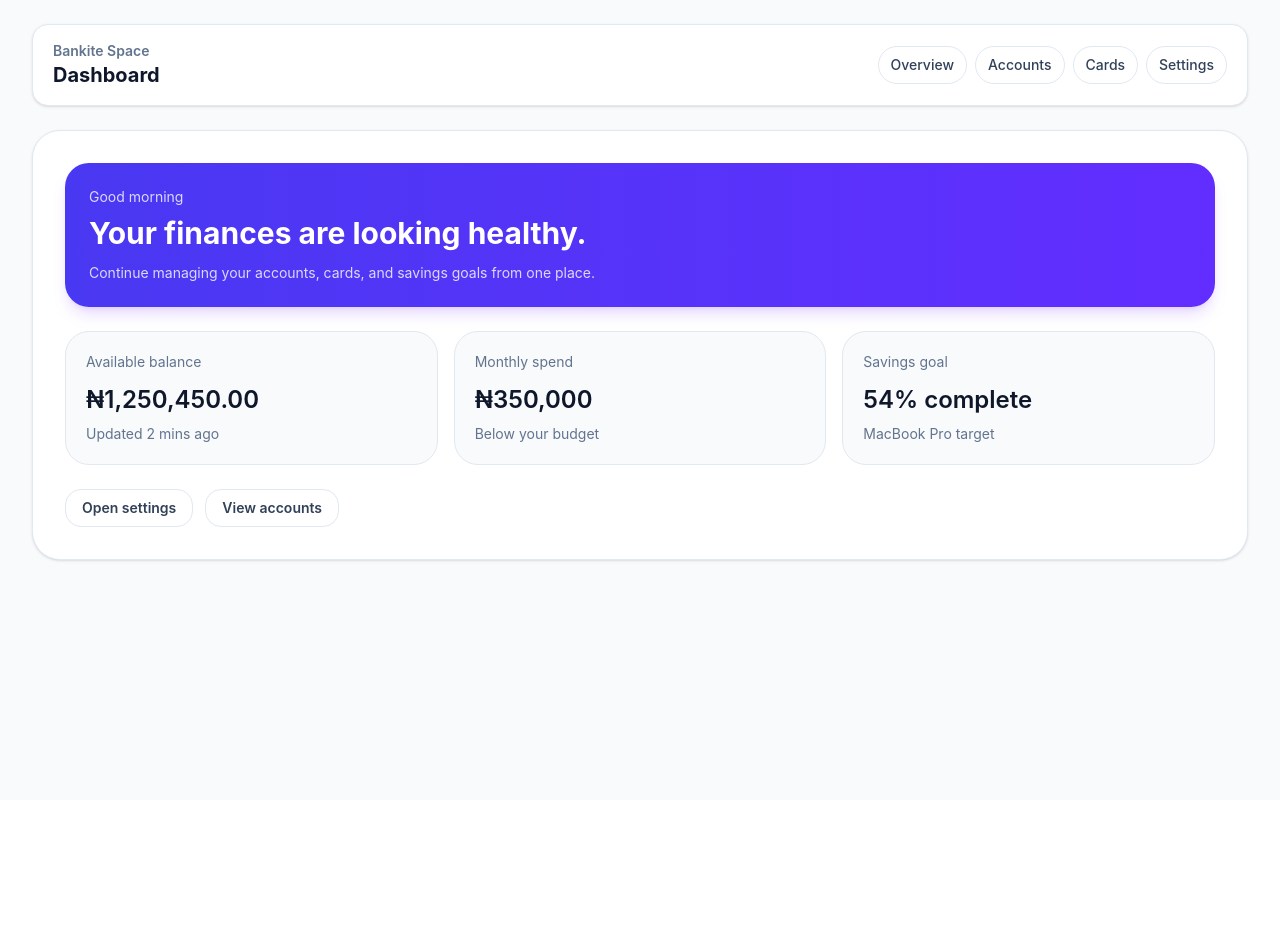
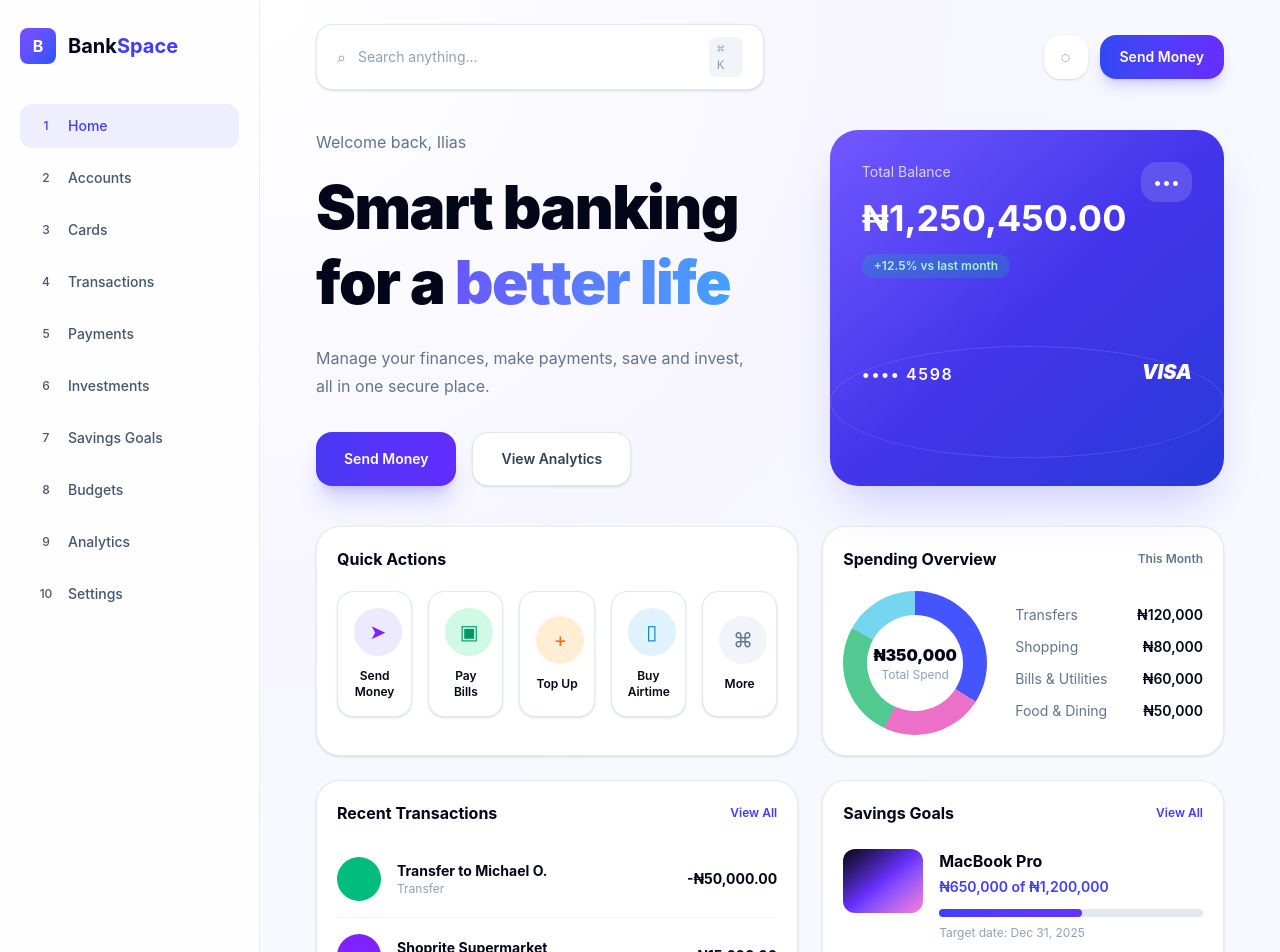
Before and after one commit to programmerolashow/BankSpace, a Next.js app: page /dashboard in a window 1280 px wide. Shown: the top 952 px of the page. Before the commit the page ends 800 px from the top, so only its background shows below. Built offline with nearby package versions, Linux system fonts and the light colour scheme.

Commit message:
Fix(dashboard): layout.tsx and page.tsx ui updated

```diff
--- a/src/app/dashboard/layout.tsx
+++ b/src/app/dashboard/layout.tsx
@@ -1,9 +1,15 @@
 import Link from "next/link"
 
 const navItems = [
-  { href: "/dashboard", label: "Overview" },
+  { href: "/dashboard", label: "Home" },
   { href: "/accounts", label: "Accounts" },
   { href: "/cards", label: "Cards" },
+  { href: "/transactions", label: "Transactions" },
+  { href: "/payments", label: "Payments" },
+  { href: "/investments", label: "Investments" },
+  { href: "/savings-goals", label: "Savings Goals" },
+  { href: "/budgets", label: "Budgets" },
+  { href: "/analytics", label: "Analytics" },
   { href: "/settings", label: "Settings" },
 ]
 
@@ -13,30 +19,74 @@ export default function DashboardLayout({
   children: React.ReactNode
 }) {
   return (
-    <div className="min-h-screen bg-slate-50 text-slate-900">
-      <div className="mx-auto flex max-w-7xl flex-col gap-6 px-4 py-6 sm:px-6 lg:px-8">
-        <header className="flex flex-wrap items-center justify-between gap-4 rounded-2xl border border-slate-200 bg-white px-5 py-4 shadow-sm">
-          <div>
-            <p className="text-sm font-semibold text-slate-500">Bankite Space</p>
-            <h1 className="text-xl font-bold">Dashboard</h1>
+    <main className="min-h-screen bg-[#f8f9ff] text-slate-950">
+      <div className="grid min-h-screen grid-cols-1 lg:grid-cols-[260px_1fr]">
+        <aside className="hidden border-r border-slate-200/70 bg-white/80 px-5 py-7 backdrop-blur lg:flex lg:flex-col">
+          <div className="mb-10 flex items-center gap-3">
+            <div className="grid h-9 w-9 place-items-center rounded-lg bg-linear-to-br from-[#7c4dff] to-[#2454ff] font-bold text-white">
+              B
+            </div>
+            <span className="text-xl font-bold">
+              Bank<span className="text-[#3f3cff]">Space</span>
+            </span>
           </div>
-          <div className="flex flex-wrap gap-2">
-            {navItems.map((item) => (
+
+          <nav className="space-y-2">
+            {navItems.map((item, index) => (
               <Link
                 key={item.href}
                 href={item.href}
-                className="rounded-full border border-slate-200 px-3 py-2 text-sm font-medium text-slate-700 transition hover:bg-slate-100"
+                className={`flex items-center gap-3 rounded-xl px-4 py-3 text-sm font-medium ${
+                  index === 0
+                    ? "bg-[#eeeeff] text-[#3f3cff]"
+                    : "text-slate-600 transition hover:bg-slate-100"
+                }`}
               >
+                <span className="grid h-5 w-5 place-items-center rounded text-xs">
+                  {index + 1}
+                </span>
                 {item.label}
               </Link>
             ))}
+          </nav>
+
+          <div className="mt-auto rounded-2xl bg-linear-to-br from-[#f0edff] to-[#e9ecff] p-5">
+            <h3 className="font-semibold text-[#3f3cff]">Upgrade to Premium</h3>
+            <p className="mt-2 text-sm leading-5 text-slate-500">
+              Unlock higher limits, advanced analytics and more.
+            </p>
+            <button className="mt-4 w-full rounded-xl bg-linear-to-r from-[#4938f2] to-[#622dff] px-4 py-3 text-sm font-semibold text-white shadow-lg shadow-violet-500/25">
+              Upgrade Now
+            </button>
           </div>
-        </header>
+        </aside>
 
-        <section className="rounded-[28px] border border-slate-200 bg-white p-6 shadow-sm sm:p-8">
+        <section className="bg-[radial-gradient(circle_at_top_left,#ffffff_0,#f7f6ff_38%,#f8f9ff_70%)] px-5 py-6 md:px-10 lg:px-14">
+          <header className="mb-10 flex items-center justify-between gap-5">
+            <div className="hidden w-full max-w-md items-center gap-3 rounded-2xl border border-slate-200 bg-white px-5 py-3 shadow-sm md:flex">
+              <span className="text-slate-400">⌕</span>
+              <input
+                className="w-full bg-transparent text-sm outline-none placeholder:text-slate-400"
+                placeholder="Search anything..."
+              />
+              <kbd className="rounded-lg bg-slate-100 px-2 py-1 text-xs text-slate-400">
+                ⌘ K
+              </kbd>
+            </div>
+
+            <div className="ml-auto flex items-center gap-3">
+              <button className="grid h-11 w-11 place-items-center rounded-2xl bg-white text-[#3f3cff] shadow-sm">
+                ◌
+              </button>
+              <button className="rounded-2xl bg-linear-to-r from-[#3248f4] to-[#662dff] px-5 py-3 text-sm font-semibold text-white shadow-lg shadow-indigo-500/25">
+                Send Money
+              </button>
+            </div>
+          </header>
+
           {children}
         </section>
       </div>
-    </div>
+    </main>
   )
 }
--- a/src/app/dashboard/page.tsx
+++ b/src/app/dashboard/page.tsx
@@ -1,39 +1,206 @@
-import Link from "next/link"
+const quickActions = [
+  { label: "Send Money", color: "bg-violet-100 text-violet-600", icon: "➤" },
+  { label: "Pay Bills", color: "bg-emerald-100 text-emerald-600", icon: "▣" },
+  { label: "Top Up", color: "bg-orange-100 text-orange-500", icon: "+" },
+  { label: "Buy Airtime", color: "bg-sky-100 text-sky-600", icon: "▯" },
+  { label: "More", color: "bg-slate-100 text-slate-500", icon: "⌘" },
+]
 
-const cards = [
-  { title: "Available balance", value: "₦1,250,450.00", hint: "Updated 2 mins ago" },
-  { title: "Monthly spend", value: "₦350,000", hint: "Below your budget" },
-  { title: "Savings goal", value: "54% complete", hint: "MacBook Pro target" },
+const transactions = [
+  {
+    name: "Transfer to Michael O.",
+    type: "Transfer",
+    amount: "-₦50,000.00",
+    color: "text-slate-950",
+    badge: "bg-emerald-500",
+  },
+  {
+    name: "Shoprite Supermarket",
+    type: "Shopping",
+    amount: "-₦15,600.00",
+    color: "text-slate-950",
+    badge: "bg-violet-600",
+  },
+  {
+    name: "Salary from Neominds",
+    type: "Income",
+    amount: "+ ₦250,000.00",
+    color: "text-emerald-500",
+    badge: "bg-sky-500",
+  },
+  {
+    name: "Ikeja Electric",
+    type: "Bills & Utilities",
+    amount: "-₦8,200.00",
+    color: "text-slate-950",
+    badge: "bg-orange-400",
+  },
 ]
 
 export default function DashboardPage() {
   return (
-    <div className="space-y-6">
-      <div className="rounded-3xl bg-linear-to-r from-[#4938f2] to-[#622dff] p-6 text-white shadow-lg shadow-violet-500/20">
-        <p className="text-sm text-white/80">Good morning</p>
-        <h2 className="mt-2 text-3xl font-bold">Your finances are looking healthy.</h2>
-        <p className="mt-3 max-w-2xl text-sm text-white/80">
-          Continue managing your accounts, cards, and savings goals from one place.
-        </p>
+    <div>
+      <div className="grid gap-8 xl:grid-cols-[1.1fr_.9fr]">
+        <section className="flex flex-col justify-center">
+          <p className="mb-4 text-slate-500">Welcome back, Ilias</p>
+          <h1 className="max-w-xl text-5xl font-black leading-tight tracking-tight md:text-6xl">
+            Smart banking <br />
+            for a{" "}
+            <span className="bg-linear-to-r from-[#6757ff] to-[#43a1ff] bg-clip-text text-transparent">
+              better life
+            </span>
+          </h1>
+          <p className="mt-6 max-w-md text-base leading-7 text-slate-500">
+            Manage your finances, make payments, save and invest, all in one
+            secure place.
+          </p>
+
+          <div className="mt-8 flex flex-wrap gap-4">
+            <button className="rounded-2xl bg-linear-to-r from-[#4938f2] to-[#622dff] px-7 py-4 text-sm font-semibold text-white shadow-xl shadow-indigo-500/25">
+              Send Money
+            </button>
+            <button className="rounded-2xl border border-slate-200 bg-white px-7 py-4 text-sm font-semibold text-slate-700 shadow-sm">
+              View Analytics
+            </button>
+          </div>
+        </section>
+
+        <section className="relative overflow-hidden rounded-[28px] bg-linear-to-br from-[#7257ff] via-[#4335eb] to-[#2639d9] p-8 text-white shadow-2xl shadow-indigo-500/30">
+          <div className="absolute inset-x-0 bottom-7 h-28 opacity-30">
+            <div className="h-full rounded-[50%] border border-white/40" />
+          </div>
+
+          <div className="relative z-10 flex items-start justify-between">
+            <div>
+              <p className="text-sm text-white/75">Total Balance</p>
+              <h2 className="mt-4 text-4xl font-bold">₦1,250,450.00</h2>
+              <div className="mt-4 inline-flex rounded-full bg-emerald-400/20 px-3 py-1 text-xs font-semibold text-emerald-200">
+                +12.5% vs last month
+              </div>
+            </div>
+
+            <button className="rounded-2xl bg-white/15 px-3 py-2 text-white backdrop-blur">
+              •••
+            </button>
+          </div>
+
+          <div className="relative z-10 mt-20 flex items-end justify-between">
+            <p className="font-semibold tracking-widest">•••• 4598</p>
+            <p className="text-xl font-black italic">VISA</p>
+          </div>
+        </section>
       </div>
 
-      <div className="grid gap-4 md:grid-cols-3">
-        {cards.map((card) => (
-          <div key={card.title} className="rounded-3xl border border-slate-200 bg-slate-50 p-5">
-            <p className="text-sm text-slate-500">{card.title}</p>
-            <p className="mt-3 text-2xl font-semibold text-slate-900">{card.value}</p>
-            <p className="mt-2 text-sm text-slate-500">{card.hint}</p>
+      <div className="mt-10 grid gap-6 xl:grid-cols-[1.2fr_1fr]">
+        <section className="rounded-3xl border border-slate-200/80 bg-white p-5 shadow-sm">
+          <h2 className="mb-5 font-bold">Quick Actions</h2>
+          <div className="grid grid-cols-2 gap-4 sm:grid-cols-5">
+            {quickActions.map((action) => (
+              <button
+                key={action.label}
+                className="rounded-2xl border border-slate-200 bg-white p-4 text-center shadow-sm transition hover:-translate-y-1 hover:shadow-md"
+              >
+                <span
+                  className={`mx-auto grid h-12 w-12 place-items-center rounded-full text-xl ${action.color}`}
+                >
+                  {action.icon}
+                </span>
+                <span className="mt-3 block text-xs font-semibold">
+                  {action.label}
+                </span>
+              </button>
+            ))}
           </div>
-        ))}
+        </section>
+
+        <section className="rounded-3xl border border-slate-200/80 bg-white p-5 shadow-sm">
+          <div className="mb-5 flex items-center justify-between">
+            <h2 className="font-bold">Spending Overview</h2>
+            <span className="text-xs font-semibold text-slate-500">
+              This Month
+            </span>
+          </div>
+
+          <div className="flex flex-col gap-7 sm:flex-row sm:items-center">
+            <div className="grid h-36 w-36 shrink-0 place-items-center rounded-full bg-[conic-gradient(#4454ff_0_34%,#ec6fc8_34%_57%,#52c991_57%_83%,#75d4ee_83%_100%)]">
+              <div className="grid h-24 w-24 place-items-center rounded-full bg-white text-center">
+                <div>
+                  <p className="font-black">₦350,000</p>
+                  <p className="text-xs text-slate-400">Total Spend</p>
+                </div>
+              </div>
+            </div>
+
+            <div className="w-full space-y-3 text-sm">
+              {["Transfers", "Shopping", "Bills & Utilities", "Food & Dining"].map(
+                (item, index) => (
+                  <div key={item} className="flex items-center justify-between">
+                    <span className="text-slate-500">{item}</span>
+                    <span className="font-semibold">
+                      {["₦120,000", "₦80,000", "₦60,000", "₦50,000"][index]}
+                    </span>
+                  </div>
+                )
+              )}
+            </div>
+          </div>
+        </section>
       </div>
 
-      <div className="flex flex-wrap gap-3">
-        <Link href="/settings" className="rounded-2xl border border-slate-200 px-4 py-2 text-sm font-semibold text-slate-700 transition hover:bg-slate-100">
-          Open settings
-        </Link>
-        <Link href="/accounts" className="rounded-2xl border border-slate-200 px-4 py-2 text-sm font-semibold text-slate-700 transition hover:bg-slate-100">
-          View accounts
-        </Link>
+      <div className="mt-6 grid gap-6 xl:grid-cols-[1.2fr_1fr]">
+        <section className="rounded-3xl border border-slate-200/80 bg-white p-5 shadow-sm">
+          <div className="mb-4 flex items-center justify-between">
+            <h2 className="font-bold">Recent Transactions</h2>
+            <a className="text-xs font-semibold text-[#3f3cff]" href="#">
+              View All
+            </a>
+          </div>
+
+          <div className="divide-y divide-slate-100">
+            {transactions.map((tx) => (
+              <div key={tx.name} className="flex items-center gap-4 py-4">
+                <span className={`h-11 w-11 rounded-full ${tx.badge}`} />
+                <div className="mr-auto">
+                  <p className="text-sm font-bold">{tx.name}</p>
+                  <p className="text-xs text-slate-400">{tx.type}</p>
+                </div>
+                <p className={`text-sm font-bold ${tx.color}`}>{tx.amount}</p>
+              </div>
+            ))}
+          </div>
+        </section>
+
+        <section className="rounded-3xl border border-slate-200/80 bg-white p-5 shadow-sm">
+          <div className="mb-6 flex items-center justify-between">
+            <h2 className="font-bold">Savings Goals</h2>
+            <a className="text-xs font-semibold text-[#3f3cff]" href="#">
+              View All
+            </a>
+          </div>
+
+          <div className="flex gap-4">
+            <div className="h-16 w-20 rounded-xl bg-linear-to-br from-[#080617] via-[#692fff] to-[#ff7ad9]" />
+            <div className="flex-1">
+              <p className="font-bold">MacBook Pro</p>
+              <p className="mt-1 text-sm font-semibold text-[#3f3cff]">
+                ₦650,000 of ₦1,200,000
+              </p>
+              <div className="mt-3 h-2 rounded-full bg-slate-200">
+                <div className="h-full w-[54%] rounded-full bg-linear-to-r from-[#403eff] to-[#6533ff]" />
+              </div>
+              <p className="mt-2 text-xs text-slate-400">
+                Target date: Dec 31, 2025
+              </p>
+            </div>
+          </div>
+
+          <div className="mt-7 rounded-2xl bg-linear-to-r from-[#efeaff] to-[#fff0fb] p-4">
+            <p className="font-semibold">You’re doing great!</p>
+            <p className="mt-1 text-sm text-slate-500">
+              Keep saving to achieve your goals faster.
+            </p>
+          </div>
+        </section>
       </div>
     </div>
   )
```
